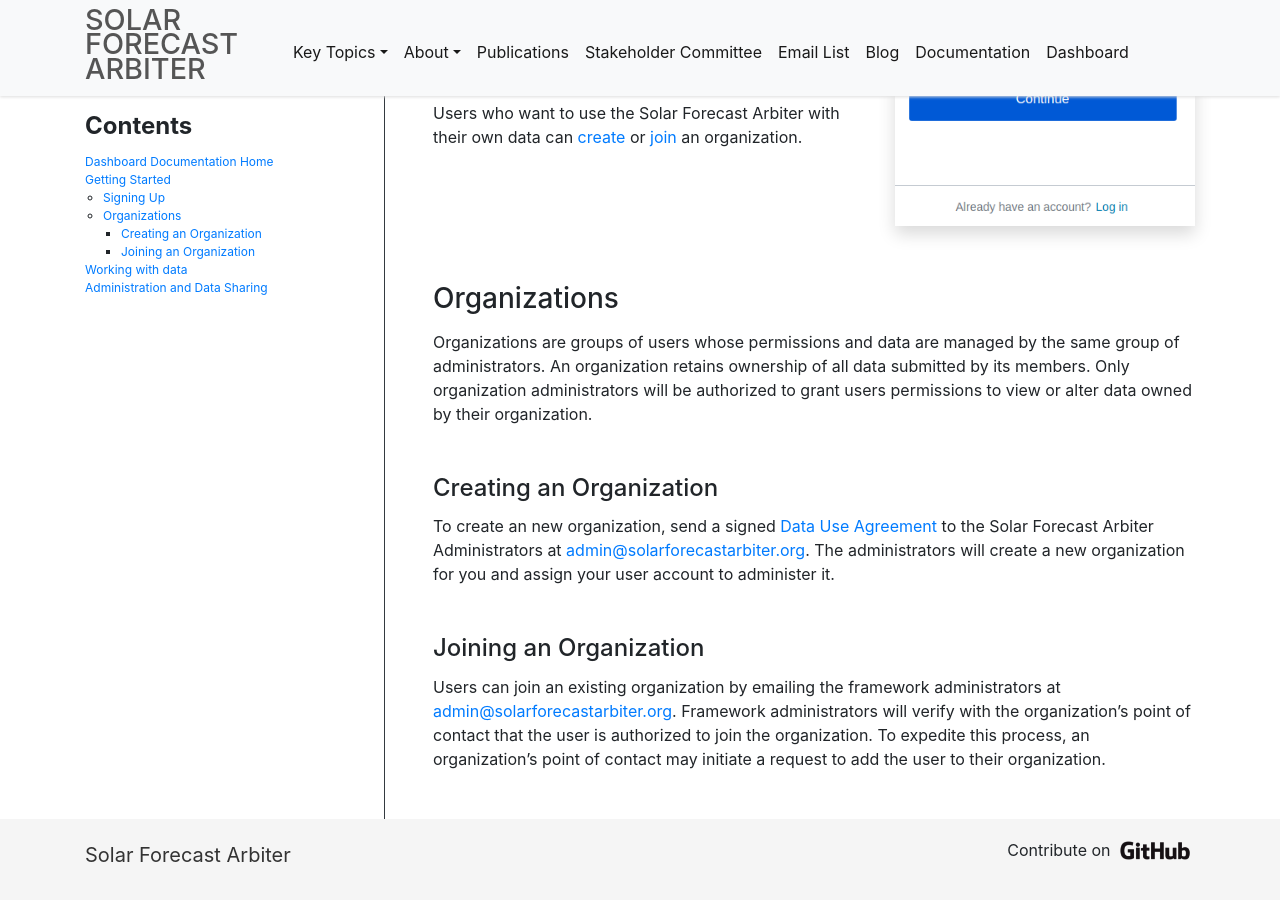
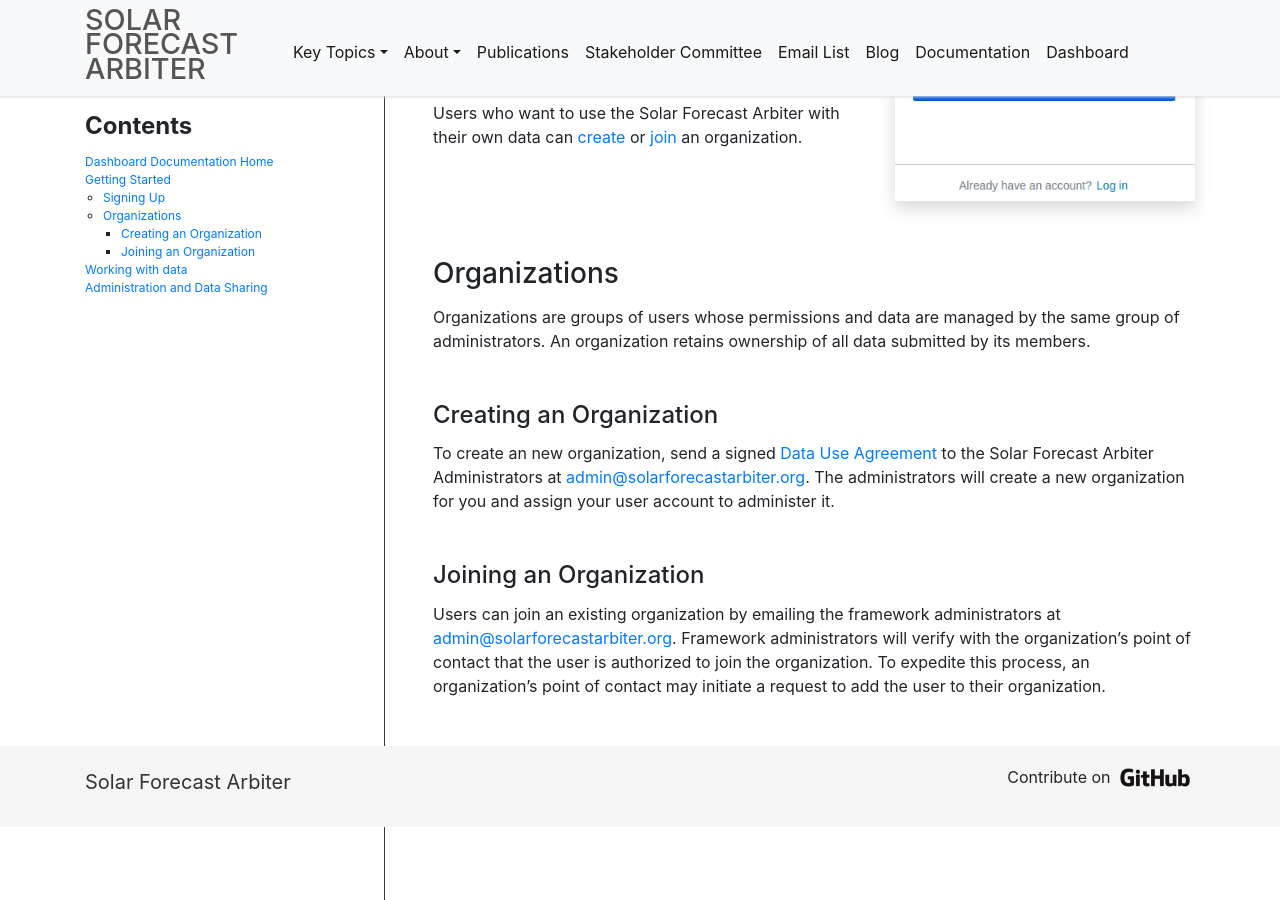
Before and after one commit to SolarArbiter/SolarArbiter.github.io, a Jekyll site: the page built from documentation/dashboard/getting_started.md, in a window 1280 px wide and 900 px high, scrolled down 775 px. Built offline with Jekyll 4.4.1, drawn with Linux system fonts in a browser that asks for light colours; after the commit the page ends 1602 px from its top, so only the background shows below that.

Commit message:
use prod signup form, remove unnecessary admin sentence

```diff
--- a/documentation/dashboard/getting_started.md
+++ b/documentation/dashboard/getting_started.md
@@ -57,8 +57,7 @@
 
 Organizations are groups of users whose permissions and data are managed by
 the same group of administrators. An organization retains ownership of all data
-submitted by its members. Only organization administrators will be authorized
-to grant users permissions to view or alter data owned by their organization.
+submitted by its members.
 
 #### Creating an Organization
 {: .anchor}
```
Also changed, not shown: images/signup_form.png.
